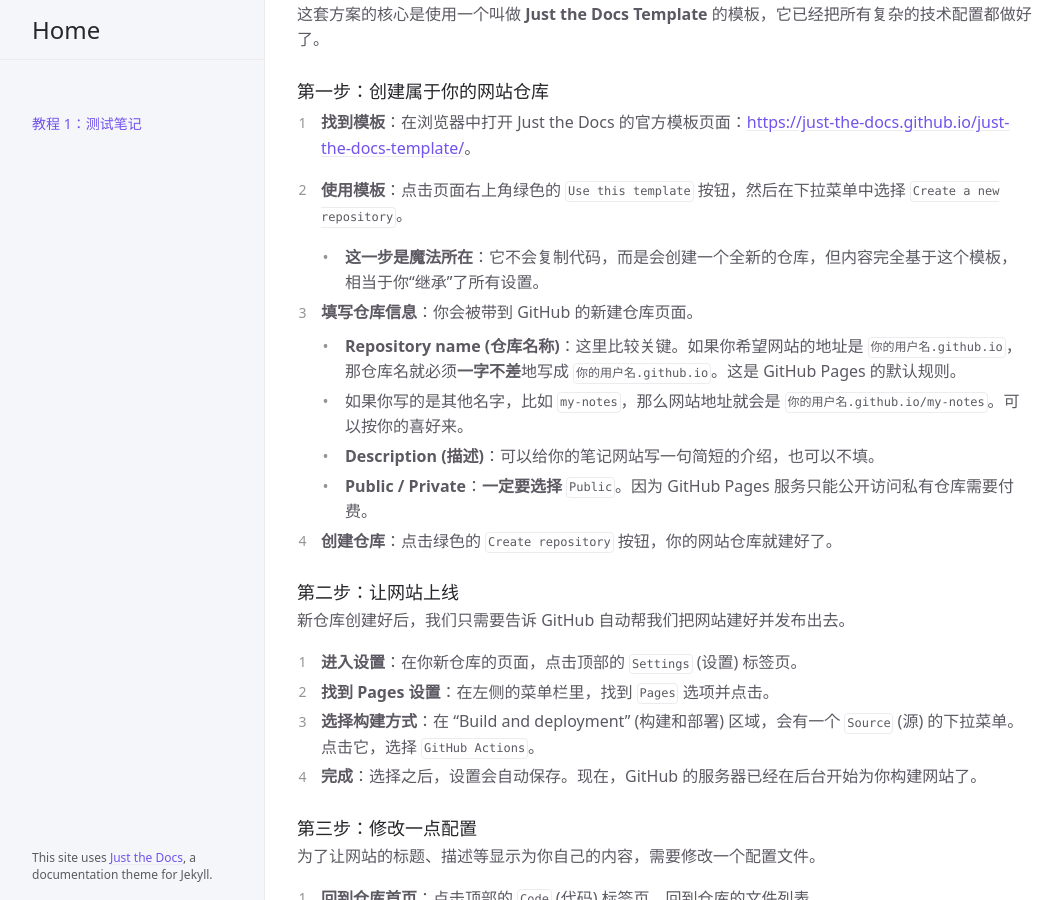
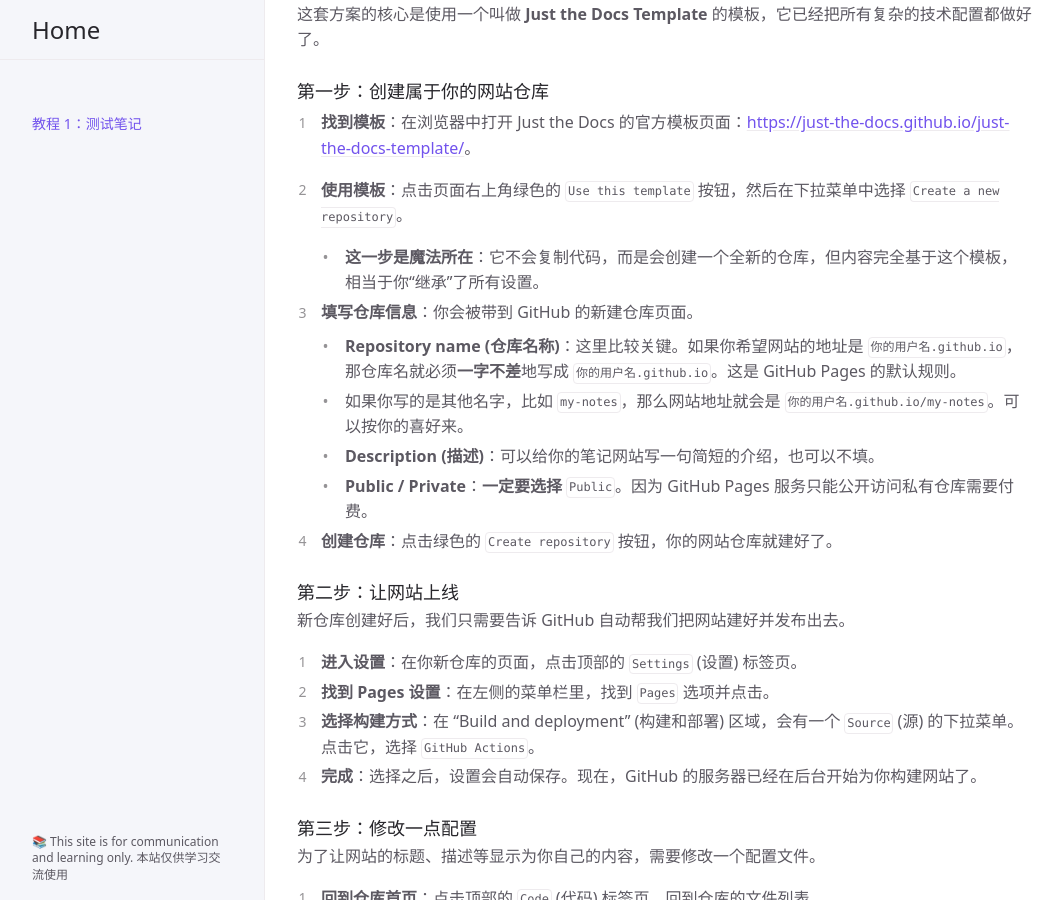
Before and after one commit to ptsch1979/gee, a Jekyll site: the page built from tutorial-1.md, in a window 1280 px wide and 900 px high, scrolled down 575 px. Shown: the whole window, without its empty margins (107-1168 px from the left). Built offline with Jekyll 4.4.1, drawn with Linux system fonts in a browser that asks for light colours; cached includes are drawn as plain includes.

Commit message:
Update sidebar.html

```diff
--- a/_includes/components/sidebar.html
+++ b/_includes/components/sidebar.html
@@ -30,7 +30,7 @@
   {% if nav_footer_custom != "" %}
     {{ nav_footer_custom }}
   {% else %}
-    This site uses <a href="https://github.com/just-the-docs/just-the-docs">Just the Docs</a>, a documentation theme for Jekyll.
+    📚 This site is for communication and learning only. 本站仅供学习交流使用
   {% endif %}
   </div>
 </header>
```
